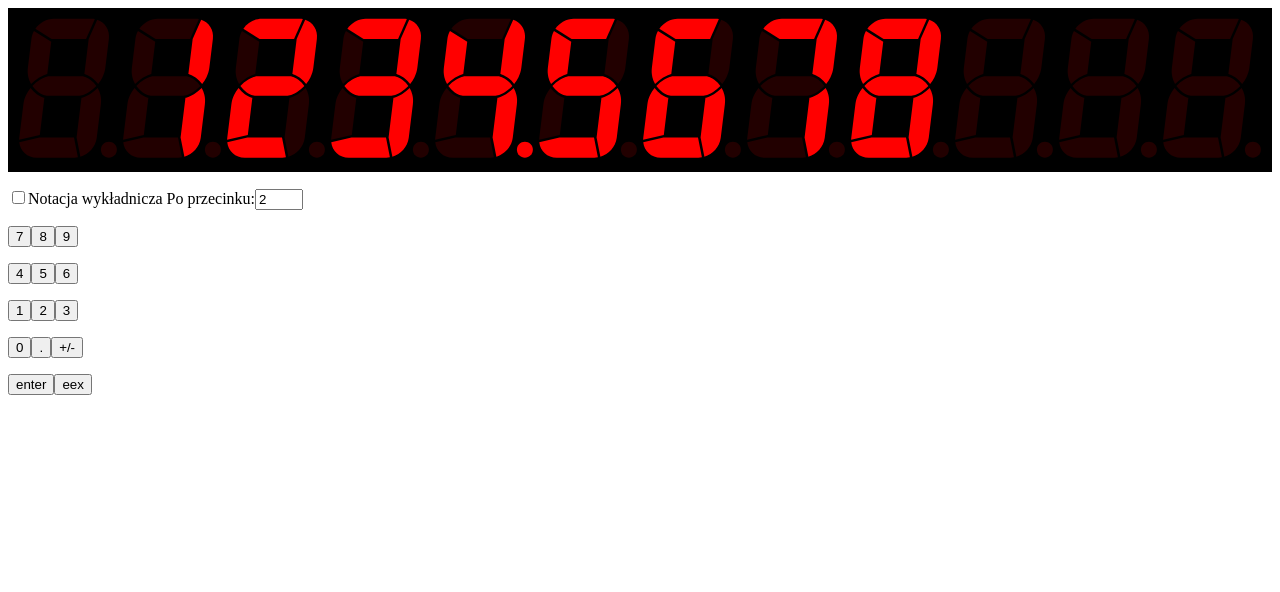
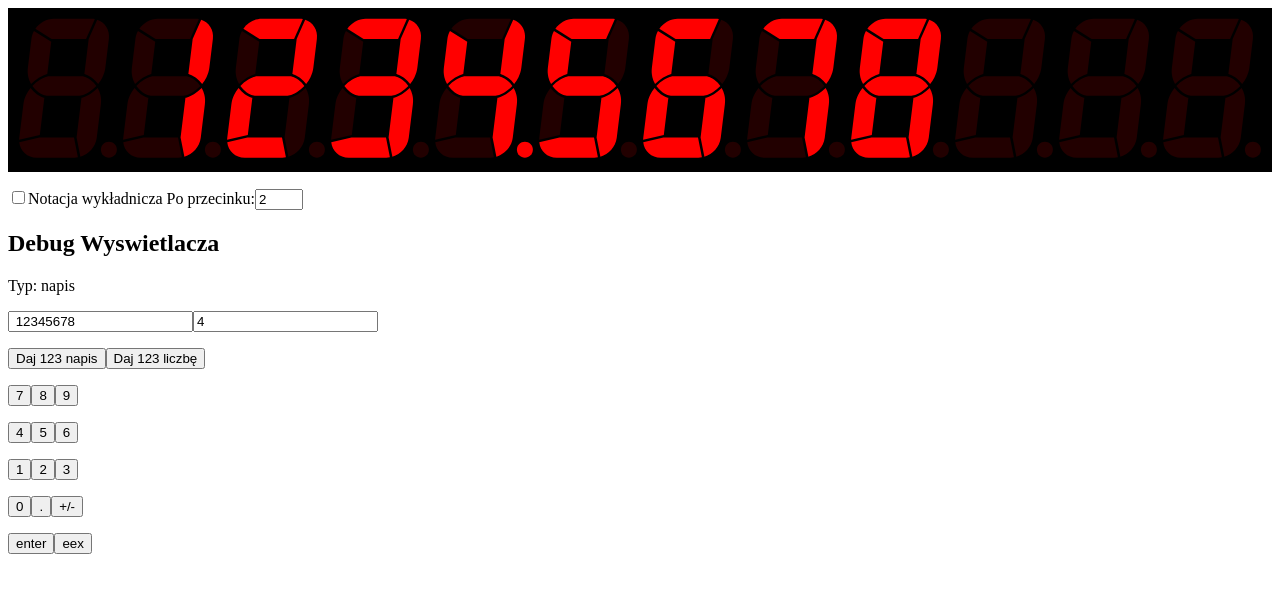
Before and after one commit to damjes/hp21react, a React (Vite) app: page / in a window 1280 px wide. Shown: the top 592 px of the page. Built offline with nearby package versions, Linux system fonts and the light colour scheme.

Commit message:
Dodano debug wyświetlacza

```diff
--- a/src/App.tsx
+++ b/src/App.tsx
@@ -1,6 +1,7 @@
 import { useState } from "react";
 import Wyświetlacz from "./Wyswietlacz"
 import './App.sass'
+import DebugWyswietlacza from "./DebugWyswietlacza";
 
 type ZawartośćWyświetlacza = { napis: string, gdziePrzecinek: number }
 type LiczbaWyświetlana = number | ZawartośćWyświetlacza
@@ -168,6 +169,7 @@ function App() {
 				max={9}
 				/>
 		</p>
+			<DebugWyswietlacza x={x} setX={setX} />
 		<p>
 			<button onClick={() => wprowadź('7')}>7</button>
 			<button onClick={() => wprowadź('8')}>8</button>
--- /dev/null
+++ b/src/DebugWyswietlacza.tsx
@@ -0,0 +1,63 @@
+type ZawartośćWyświetlacza = { napis: string; gdziePrzecinek: number }
+type LiczbaWyświetlana = number | ZawartośćWyświetlacza
+
+function DebugWyswietlacza({x, setX}: {	x: LiczbaWyświetlana, setX: (x: LiczbaWyświetlana) => void}) {
+	function daj123Napis() {
+		 setX({ napis: '123', gdziePrzecinek: 2 })
+	}
+
+	function daj123Liczbe() {
+		 setX(123)
+	}
+
+	const przed = <h2>Debug Wyswietlacza</h2>
+	const po = <p>
+		<button onClick={daj123Napis}>Daj 123 napis</button>
+		<button onClick={daj123Liczbe}>Daj 123 liczbę</button>
+	</p>
+
+	if(typeof x === 'number') {
+		function zmieńLiczbę(e: React.ChangeEvent<HTMLInputElement>) {
+			const nowaLiczba = parseFloat(e.target.value)
+			if (!isNaN(nowaLiczba)) {
+				setX(nowaLiczba)
+			}
+		}
+
+		return <div>
+			{przed}
+			<p>Typ: liczba</p>
+			<p>
+				<input type="text" value={x} onChange={zmieńLiczbę}/>
+			</p>
+			{po}
+		</div>
+	} else {
+		const napis = x.napis || ''
+		const gdziePrzecinek = x.gdziePrzecinek || 0
+
+		function zmieńNapis(e: React.ChangeEvent<HTMLInputElement>) {
+			const nowyNapis = e.target.value
+			setX({ napis: nowyNapis, gdziePrzecinek })
+		}
+
+		function zmieńPrzecinek(e: React.ChangeEvent<HTMLInputElement>) {
+			const nowyPrzecinek = parseInt(e.target.value)
+			if (!isNaN(nowyPrzecinek)) {
+				setX({ napis, gdziePrzecinek: nowyPrzecinek })
+			}
+		}
+
+		return <div>
+			{przed}
+			<p>Typ: napis</p>
+			<p>
+				<input type="text" value={x.napis} onChange={zmieńNapis}/>
+				<input type="number" value={x.gdziePrzecinek} onChange={zmieńPrzecinek}/>
+			</p>
+			{po}
+		</div>
+	}
+}
+
+export default DebugWyswietlacza
```
Also changed, not shown: 1 other file (tests, documents, lock files or other folders).
